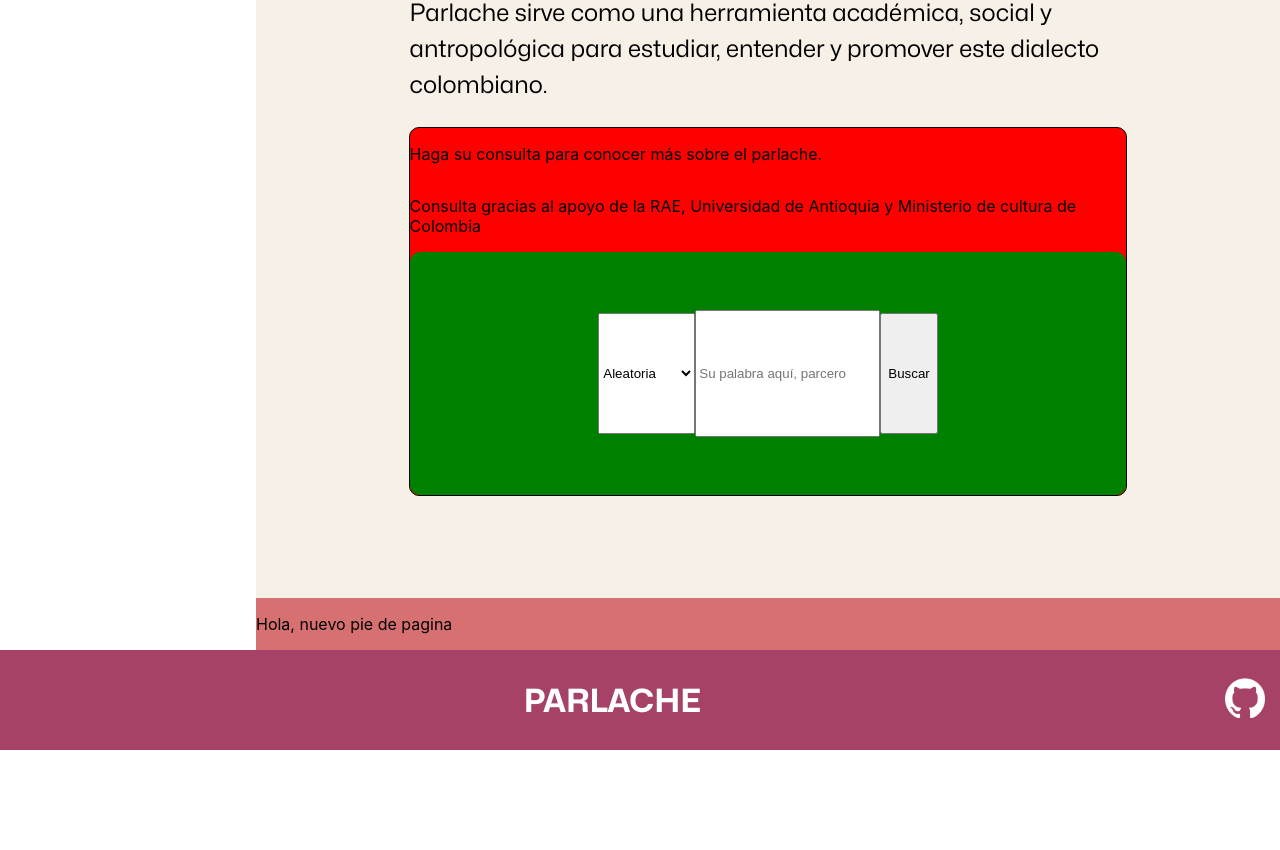
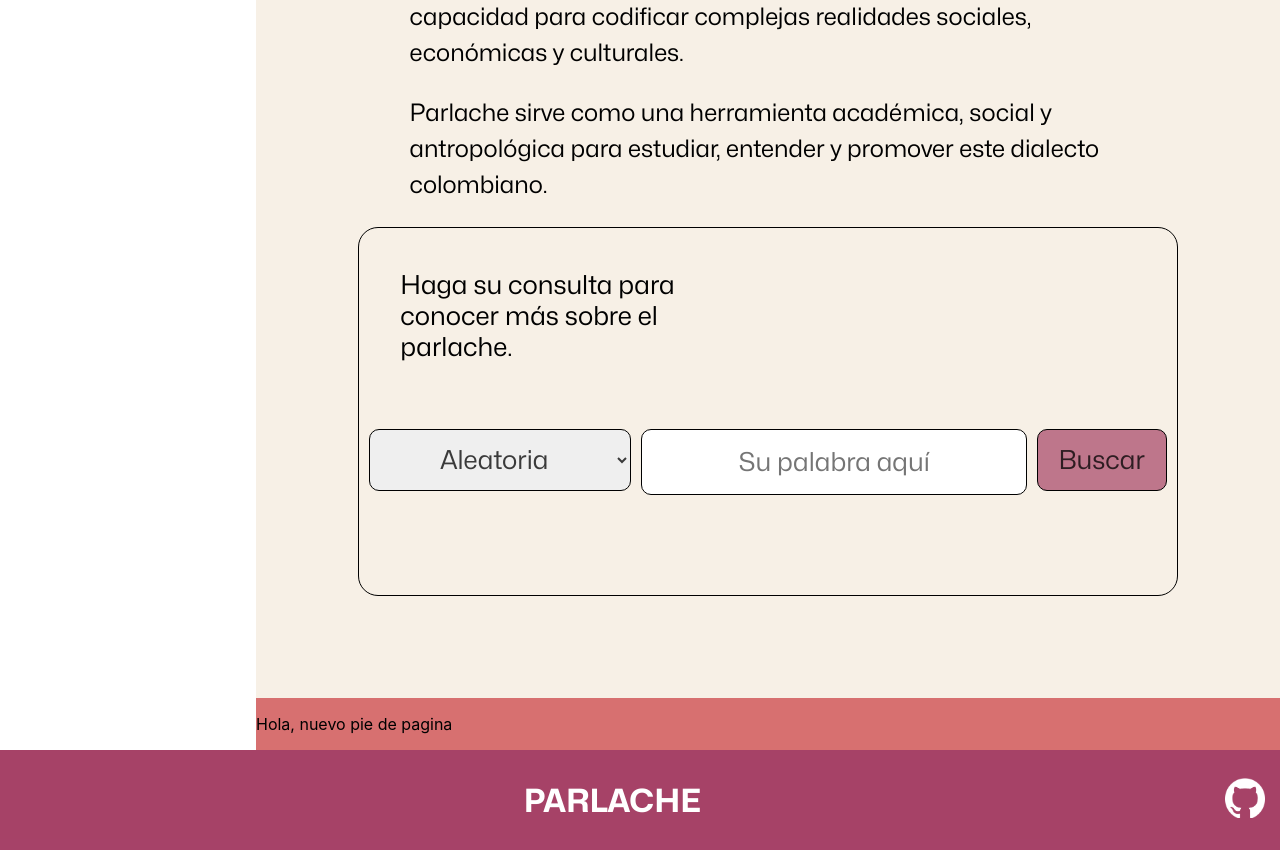
Before and after one commit to B4LSEROS/Parlache, a React (Create React App) app: page / in a window 1280 px wide. Shown: the part 940-1790 px from the top of the page. Before the commit the page ends 1690 px from the top, so only its background shows below. Built offline with nearby package versions, Linux system fonts and the light colour scheme.

Commit message:
Changes to the UI of search text area using hooks.

```diff
--- a/src/App.css
+++ b/src/App.css
@@ -1,3 +1,17 @@
+@font-face {
+  font-family: 'MonaSans-Regular';
+  src: url('/public/fuentes/MonaSans/MonaSans-Regular.woff2') format('woff2');
+  font-weight: 400;
+  font-width: 100;
+}
+
+@font-face {
+  font-family: 'MonaSans-ExtraBold';
+  src: url('/public/fuentes/MonaSans/MonaSans-ExtraBold.woff2') format('woff2');
+  font-weight: 900;
+  font-width: 125;
+}
+
 .App {
   display: flex;
   flex-direction: column;
--- a/src/Componentes/BannerPrincipal/bannerEstilo.css
+++ b/src/Componentes/BannerPrincipal/bannerEstilo.css
@@ -1,7 +1,7 @@
 .banner {
     margin-top: 3%;
     width: 100%;
-    height: 400px;
+    height: 500px;
     transition-duration: 2s;
     transition: transform ease 3s ease-in-out;
 }
--- a/src/Componentes/contenedorBusqueda/ContenedorBusqueda.js
+++ b/src/Componentes/contenedorBusqueda/ContenedorBusqueda.js
@@ -6,7 +6,6 @@ const ContenedorBusqueda = () => {
     return(
         <div className = 'contenedor-buscador'>
             <p>Haga su consulta para conocer más sobre el parlache.</p>
-            <p>Consulta gracias al apoyo de la RAE, Universidad de Antioquia y Ministerio de cultura de Colombia</p>
             <div className = 'contenedor-busqueda'>
                 <select placeholder = 'Selectores' className='campos'>
                     <option>Aleatoria</option>
@@ -14,7 +13,7 @@ const ContenedorBusqueda = () => {
                 </select>
                 <input
                     type = 'text'
-                    placeholder = 'Su palabra aquí, parcero'
+                    placeholder = 'Su palabra aquí'
                     className='campos'></input>
                 <input type = 'button' value = 'Buscar' className='campos'></input>
 
--- a/src/Componentes/contenedorBusqueda/estiloContenedorBusqueda.css
+++ b/src/Componentes/contenedorBusqueda/estiloContenedorBusqueda.css
@@ -1,43 +1,63 @@
-@font-face {
-    font-family: 'MonaSans-Regular';
-    src: url('/public/fuentes/MonaSans/MonaSans-Regular.woff2') format('woff2');
-    font-weight: 400;
-    font-width: 100;
-  }
-
-  @font-face {
-    font-family: 'MonaSans-ExtraBold';
-    src: url('/public/fuentes/MonaSans/MonaSans-ExtraBold.woff2') format('woff2');
-    font-weight: 900;
-    font-width: 125;
-  }
-
 .contenedor-buscador {
     display: flex;
     flex-direction: column;
-    height: 50%;
-    width: 70%;
-    background-color: red;
-    border-radius: 10px;
-    border: 1px solid black;
+    width: 80%;
+    height: 100%;
+
+    font-family: 'MonaSans-Regular';
+    font-size: 22px;
+
+    box-sizing: border-box;
+    border: 0.1px solid black;
+    border-radius: 20px;
     margin-bottom: 10%;
 }
 
-.contenedor-buscador h1 {
-    font-size: 5px;
-    margin-left: 20px;
+.contenedor-buscador p {
+    font-size: 26px;
+
+    margin-top: 5%;
+    margin-right: 50%;
+    padding-left: 5%;
 }
 
 .contenedor-busqueda {
     display: flex;
     flex-direction: row;
-    align-items: center;
-    justify-content: center;
+    height: 70%;
+
     border-radius: 10px;
-    background-color: green;
-    height: 70%;
 }
 
-.campos {
-    height: 50%;
+.contenedor-busqueda > .campos {
+    height: 30%;
+
+    font-family: 'MonaSans-Regular';
+    font-size: 26px;
+
+    border: 0.1px solid black;
+    border-radius: 10px;
+    color: rgba(0, 0, 0, 0.756);
+    text-align: center;
+    margin-right: 10px;
+    margin-top: 5%;
 }
+
+.contenedor-busqueda > .campos:focus {
+    border: 0.1px solid rgb(144, 19, 67);
+}
+
+.contenedor-busqueda > .campos:nth-child(1) {
+    flex-grow: 3;
+    margin-left: 10px;
+
+}
+
+.contenedor-busqueda > .campos:nth-child(2) {
+    flex-grow: 2;
+}
+
+.contenedor-busqueda > .campos:nth-child(3) {
+    flex-grow: 1;
+    background-color: rgba(144, 19, 67, 0.548);
+}
```
